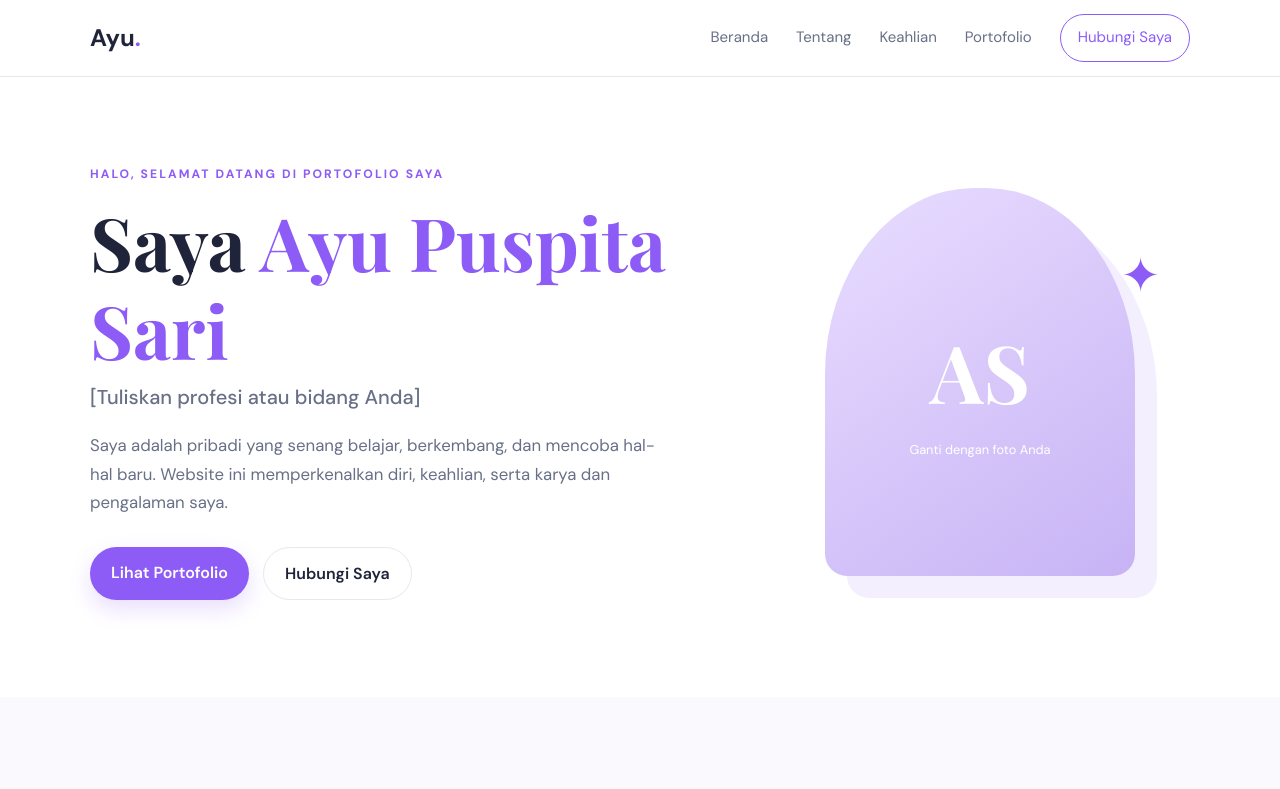
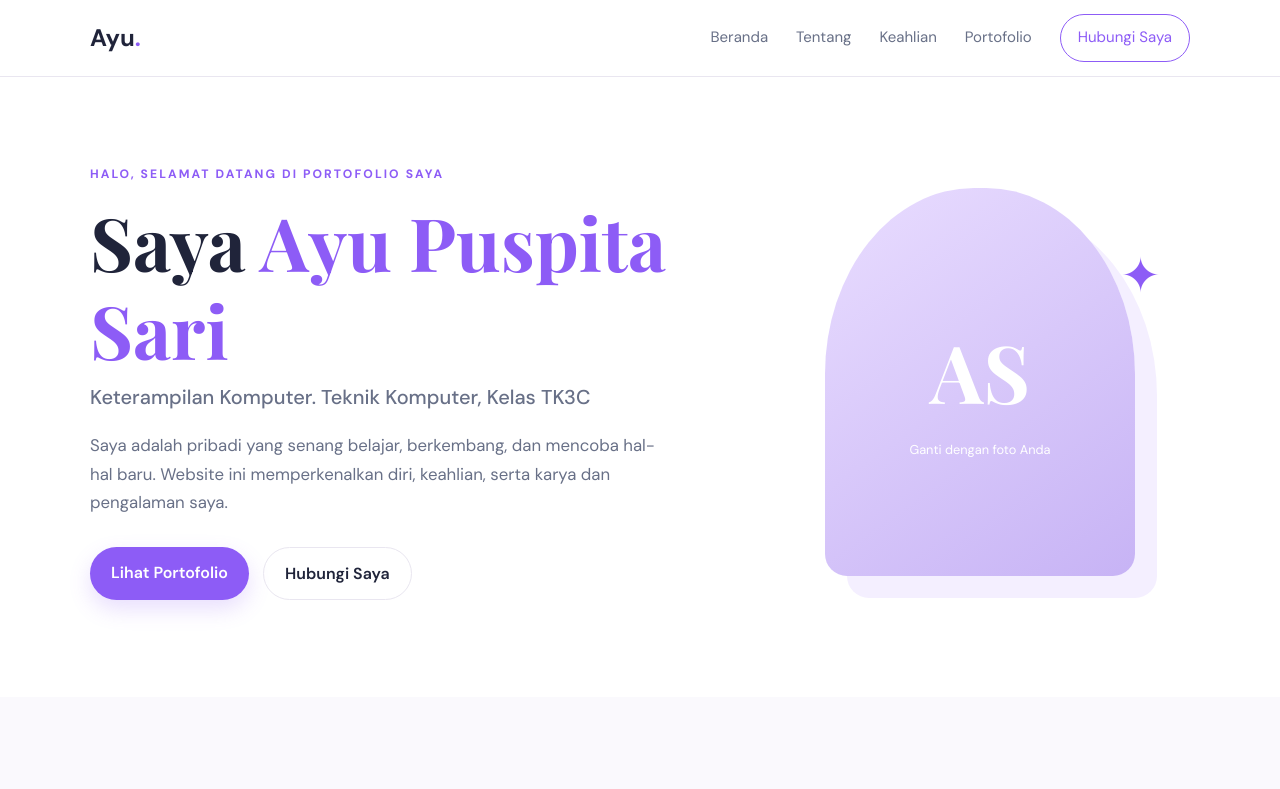
Before and after one commit to ayupu/portfolio-ayu-puspita-sari, a plain HTML site: page index.html in a window 1280 px wide. Shown: the top 789 px of the page. Drawn offline with nearby package versions, Linux system fonts and the light colour scheme.

Commit message:
Update index.html

```diff
--- a/index.html
+++ b/index.html
@@ -27,7 +27,7 @@
       <div class="hero-copy">
         <p class="eyebrow">HALO, SELAMAT DATANG DI PORTOFOLIO SAYA</p>
         <h1>Saya <span>Ayu Puspita Sari</span></h1>
-        <h2>[Tuliskan profesi atau bidang Anda]</h2>
+        <h2>Keterampilan Komputer. Teknik Komputer, Kelas TK3C</h2>
         <p class="intro">Saya adalah pribadi yang senang belajar, berkembang, dan mencoba hal-hal baru. Website ini memperkenalkan diri, keahlian, serta karya dan pengalaman saya.</p>
         <div class="hero-actions">
           <a class="button primary" href="#portofolio">Lihat Portofolio</a>
```
